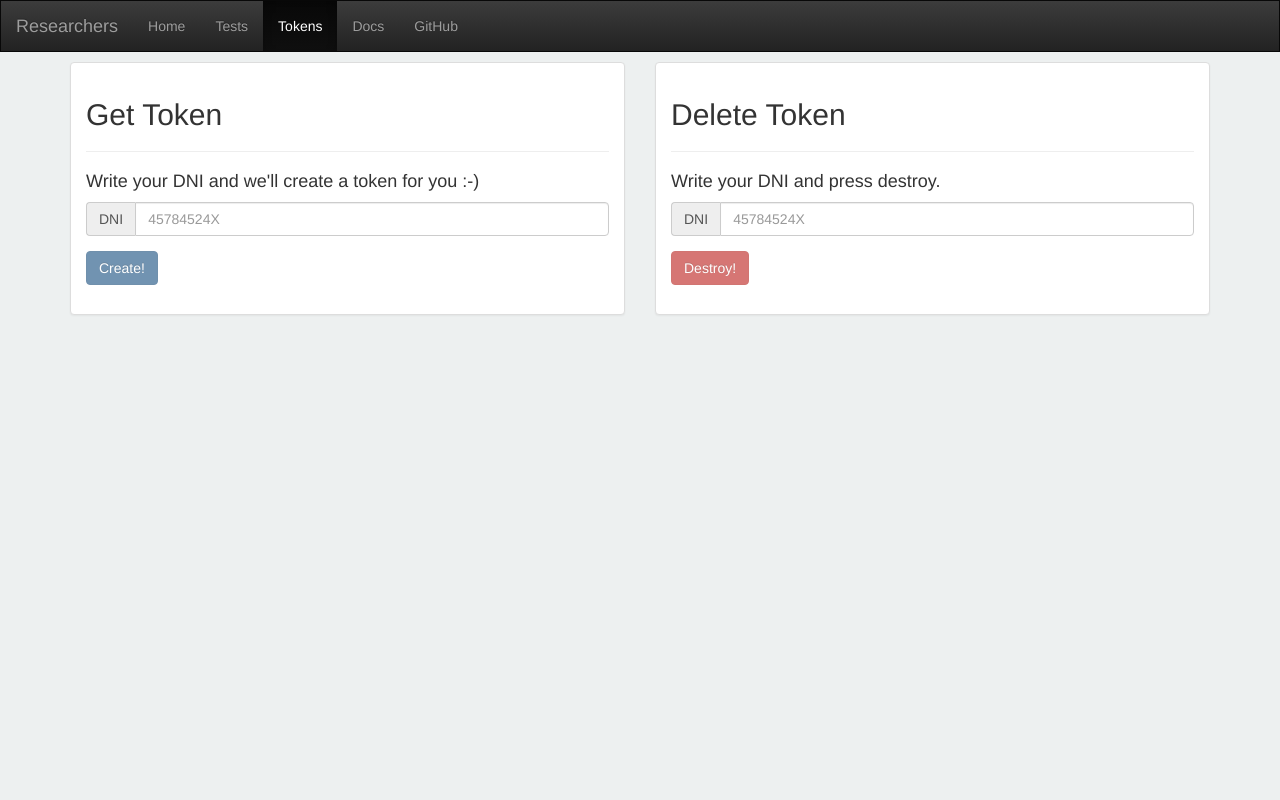
After one commit to Javirln/aws1617-02, a Node server app: page /api/v1/tokens in a window 1280 px wide. The commit adds this page. Run offline with Node 20, Linux system fonts and the light colour scheme; some libraries are stand-ins or nearby versions.

Commit message:
Auth with tokens

```diff
--- a/package.json
+++ b/package.json
@@ -26,8 +26,12 @@
     "body-parser": "^1.17.1",
     "express": "^4.15.2",
     "express-jwt": "^5.1.0",
+    "jwt-simple": "^0.5.1",
     "lodash": "^4.17.4",
+    "method-override": "^2.1.2",
+    "moment": "^2.18.1",
     "mongodb": "^2.2.24",
+    "mongoose": "~3.6.11",
     "morgan": "^1.8.1",
     "nodemon": "^1.11.0",
     "socket.io": "^1.7.3",
--- a/public/css/styles.css
+++ b/public/css/styles.css
@@ -49,3 +49,7 @@ input::-webkit-inner-spin-button {
 .navbar-inverse .navbar-toggle .icon-bar{
     background-color: white !important;
 }
+
+div{
+    word-break: break-all;
+}
--- a/public/index.html
+++ b/public/index.html
@@ -29,15 +29,17 @@
                     <span class="icon-bar"></span>
                     <span class="icon-bar"></span>
                 </button>
-                <a class="navbar-brand" href="./index.html">Researchers</a>
+                <a class="navbar-brand" href="/">Researchers</a>
             </div>
             <div class="navbar-collapse collapse">
                 <ul class="nav navbar-nav">
                     <li class="active"><a href="#">Home</a></li>
                     <li><a href="/api/v1/tests">Tests</a></li>
+                    <li><a href="/api/v1/tokens">Tokens</a></li>
                     <li><a href="/documentation">Docs</a></li>
                     <li><a href="https://github.com/Javirln/researcher-api">GitHub</a></li>
                 </ul>
+            </div>
         </div>
     </nav>
     <div class="container bootstrap snippet">
--- /dev/null
+++ b/public/researcher-token-app.js
@@ -0,0 +1 @@
+angular.module("ResearcherTokenApp", []);
--- a/public/tests.html
+++ b/public/tests.html
@@ -5,10 +5,9 @@
     <link rel="stylesheet" href="/bower_components/bootstrap/dist/css/bootstrap.min.css" type="text/css" />
     <link rel="stylesheet" href="/bower_components/bootstrap/dist/css/bootstrap-theme.min.css" type="text/css" />
     <link href="https://maxcdn.bootstrapcdn.com/font-awesome/4.3.0/css/font-awesome.min.css" rel="stylesheet">
-
     <script type="text/javascript" src="/bower_components/jquery/dist/jquery.min.js"></script>
     <script type="text/javascript" src="/bower_components/bootstrap/dist/js/bootstrap.min.js"></script>
-    <link href="./css/styles.css" rel="stylesheet">
+    <link rel="stylesheet" href="/css/styles.css" type="text/css" />
     <link rel="shortcut icon" href="/favicon.ico" type="image/x-icon">
     <link rel="icon" href="/favicon.ico" type="image/x-icon">
     <meta name="viewport" content="width=device-width, initial-scale=1.0">
@@ -24,12 +23,13 @@
                     <span class="icon-bar"></span>
                     <span class="icon-bar"></span>
                 </button>
-                <a class="navbar-brand" href="./index.html">Researchers</a>
+                <a class="navbar-brand" href="/">Researchers</a>
             </div>
             <div class="navbar-collapse collapse">
                 <ul class="nav navbar-nav">
                     <li><a href="/">Home</a></li>
                     <li class="active"><a href="#">Tests</a></li>
+                    <li><a href="/api/v1/tokens">Tokens</a></li>
                     <li><a href="/documentation">Docs</a></li>
                     <li><a href="https://github.com/Javirln/researcher-api">GitHub</a></li>
                 </ul>
--- /dev/null
+++ b/public/token-controller.js
@@ -0,0 +1,46 @@
+angular.module("ResearcherTokenApp").controller("TokenCtrl", function($scope, $http) {
+
+
+    $scope.createToken = function() {
+        console.log("Create token for DNI " + $scope.newToken.dni);
+
+        $http.post("/api/v1/tokens", $scope.newToken).then(function() {
+            //Success
+            $http.post("/api/v1/tokens/authenticate", $scope.newToken).then(function(response) {
+                //Success
+                $scope.tokenGenerated = response.data.token;
+                $scope.tokenResult = "alert alert-success";
+                $scope.result = "Nice!";
+                $scope.tokenGenerated = "Your token is: " + response.data.token;
+                console.log("Your token is: " + response.data.token);
+            }, function(response) {
+                $scope.tokenResult = "alert alert-danger";
+                $scope.result = "Ups!";
+                $scope.tokenGenerated = "It looks like we have some problems, please try again.";
+                console.log("Error: " + response.data.msg);
+            });
+        }, function(response) {
+            $scope.tokenResult = "alert alert-danger";
+            $scope.result = "Ups!";
+            $scope.tokenGenerated = "It looks like that DNI is already used. Please try again.";
+            console.log("Error: " + response.data.msg);
+        });
+    };
+
+    $scope.deleteToken = function() {
+        if (confirm("Are you sure!?")) {
+            console.log("Deleting token for DNI " + $scope.existingToken.dni);
+            $http.delete("/api/v1/tokens/" + $scope.existingToken.dni).then(function() {
+                $scope.tokendeleteResult = "alert alert-success";
+                $scope.resultdelete = "Its okay!";
+                $scope.tokendeleteGenerated = "Your token has been deleted";
+            }, function(response) {
+                console.log("Error: " + response.data.msg);
+                $scope.tokendeleteResult = "alert alert-danger";
+                $scope.resultdelete = "Ups!";
+                $scope.tokendeleteGenerated = "We don't have tokens associated to that DNI.";
+            });
+        }
+    };
+
+});
--- /dev/null
+++ b/public/tokens.html
@@ -0,0 +1,95 @@
+<html ng-app="ResearcherTokenApp">
+
+<head>
+    <title>Researchers Tokens</title>
+    <link rel="stylesheet" href="/bower_components/bootstrap/dist/css/bootstrap.min.css" type="text/css" />
+    <link rel="stylesheet" href="/bower_components/bootstrap/dist/css/bootstrap-theme.min.css" type="text/css" />
+    <link href="https://maxcdn.bootstrapcdn.com/font-awesome/4.3.0/css/font-awesome.min.css" rel="stylesheet">
+    <link rel="stylesheet" href="/css/styles.css" type="text/css" />
+    <script type="text/javascript" src="/bower_components/jquery/dist/jquery.min.js"></script>
+    <script type="text/javascript" src="/bower_components/bootstrap/dist/js/bootstrap.min.js"></script>
+    <script type="text/javascript" src="/bower_components/angular/angular.min.js"></script>
+    <script type="text/javascript" src="/bower_components/angular-route/angular-route.min.js"></script>
+    <script type="text/javascript" src="/bower_components/socket.io-client/dist/socket.io.min.js"></script>
+    <script type="text/javascript" src="/researcher-token-app.js"></script>
+    <script type="text/javascript" src="/token-controller.js"></script>
+    <link rel="shortcut icon" href="/favicon.ico" type="image/x-icon">
+    <link rel="icon" href="/favicon.ico" type="image/x-icon">
+    <meta name="viewport" content="width=device-width, initial-scale=1.0">
+</head>
+
+<body ng-controller="TokenCtrl">
+    <nav class="navbar navbar-inverse" role="navigation">
+        <div class="container-fluid">
+            <div class="navbar-header">
+                <button type="button" class="navbar-toggle" data-toggle="collapse" data-target=".navbar-collapse">
+                    <span class="sr-only">Toggle navigation</span>
+                    <span class="icon-bar"></span>
+                    <span class="icon-bar"></span>
+                    <span class="icon-bar"></span>
+                </button>
+                <a class="navbar-brand" href="/">Researchers</a>
+            </div>
+            <div class="navbar-collapse collapse">
+                <ul class="nav navbar-nav">
+                    <li><a href="/">Home</a></li>
+                    <li><a href="/api/v1/tests">Tests</a></li>
+                    <li class="active"><a href="#">Tokens</a></li>
+                    <li><a href="/documentation">Docs</a></li>
+                    <li><a href="https://github.com/Javirln/researcher-api">GitHub</a></li>
+                </ul>
+            </div>
+        </div>
+    </nav>
+    <div class="container bootstrap snippet">
+        <div class="row">
+            <div class="col-lg-6">
+                <div class="panel panel-default">
+                    <div class="panel-body p-t-0">
+                        <h2>Get Token</h2>
+                        <hr>
+                        <h4>Write your DNI and we'll create a token for you :-)</h4>
+                        <form name="addTokenForm" ng-submit="createToken()" novalidate>
+                            <div class="form-group" ng-class="{ 'has-error' : addTokenForm.dni.$invalid && !addTokenForm.dni.$pristine }">
+                                <div class="input-group">
+                                    <span class="input-group-addon">DNI</span>
+                                    <input type="text" name="dni" class="form-control" placeholder="45784524X" ng-change="newToken.dni = (newToken.dni | uppercase)" ng-pattern="/(\d{8})([aA-zZ]{1})/" ng-model="newToken.dni" required>
+                                </div>
+                                <p ng-show="addTokenForm.dni.$invalid && !addTokenForm.dni.$pristine" class="help-block">DNI is required.</p>
+                            </div>
+                            <div ng-class="tokenResult">
+                                <strong>{{result}}</strong> {{tokenGenerated}}
+                            </div>
+                            <button type="submit" ng-disabled="addTokenForm.$invalid" class="btn btn-primary">Create!</button>
+                        </form>
+                    </div>
+                </div>
+            </div>
+            <div class="col-lg-6">
+                <div class="panel panel-default">
+                    <div class="panel-body p-t-0">
+                        <h2>Delete Token</h2>
+                        <hr>
+                        <h4>Write your DNI and press destroy.</h4>
+                        <form name="deleteTokenForm" ng-submit="deleteToken()" novalidate>
+                            <div class="form-group" ng-class="{ 'has-error' : deleteTokenForm.dni.$invalid && !deleteTokenForm.dni.$pristine }">
+                                <div class="input-group">
+                                    <span class="input-group-addon">DNI</span>
+                                    <input type="text" name="dni" class="form-control" placeholder="45784524X" ng-change="existingToken.dni = (existingToken.dni | uppercase)" ng-pattern="/(\d{8})([aA-zZ]{1})/" ng-model="existingToken.dni" required>
+                                </div>
+                                <p ng-show="deleteTokenForm.dni.$invalid && !deleteTokenForm.dni.$pristine" class="help-block">DNI is required.</p>
+                            </div>
+                            <div ng-class="tokendeleteResult">
+                                <strong>{{resultdelete}}</strong> {{tokendeleteGenerated}}
+                            </div>
+                            <button type="submit" ng-disabled="deleteTokenForm.$invalid" class="btn btn-danger">Destroy!</button>
+                        </form>
+                    </div>
+                </div>
+            </div>
+        </div>
+
+    </div>
+</body>
+
+</html>
--- a/server.js
+++ b/server.js
@@ -10,6 +10,8 @@ require('dotenv').config();
 const bodyParser = require('body-parser');
 const researchersService = require("./routes/researchers-service");
 const researchers = require('./routes/researchers');
+const tokensService = require("./routes/tokens-service");
+const tokens = require('./routes/tokens');
 const baseApi = '/api/v1';
 const logger = require('morgan');
 const swaggerUi = require('swagger-ui-express');
@@ -45,13 +47,15 @@ app.use('/documentation', swaggerUi.serve, swaggerUi.setup(swaggerSpec, false, o
 // Configuration of statics
 app.use('/', express.static(path.join(__dirname + '/public')));
 app.use(baseApi + '/tests', express.static(path.join(__dirname + '/public/tests.html')));
-
+app.use(baseApi + '/tokens', express.static(path.join(__dirname + '/public/tokens.html')));
 app.use('/favicon.ico', express.static('./favicon.ico'));
 
 var server = http.createServer(app);
 var io = require('socket.io').listen(server);
 
 app.use(baseApi + '/researchers', researchers);
+app.use(baseApi + '/tokens', tokens);
+
 
 // Socket configuration
 io.sockets.on('connection', (socket) => {
@@ -73,4 +77,15 @@ researchersService.connectDb((err) => {
     });
 });
 
+tokensService.connectDb((err) => {
+    if (err) {
+        console.log("Could not connect with MongoDB");
+        process.exit(1);
+    }
+
+    server.listen(port, function() {
+        console.log("Server with GUI up and running!");
+    });
+});
+
 module.exports = app;
```
Also changed, not shown: models/user.js (added, +8 -0 lines), public/list-controller.js (+51 -8 lines), routes/middleware.js (added, +27 -0 lines), routes/researchers.js (+6 -6 lines), routes/tokens-service.js (added, +44 -0 lines), routes/tokens.js (added, +98 -0 lines). Lines whose indentation alone changed are shown as unchanged.
